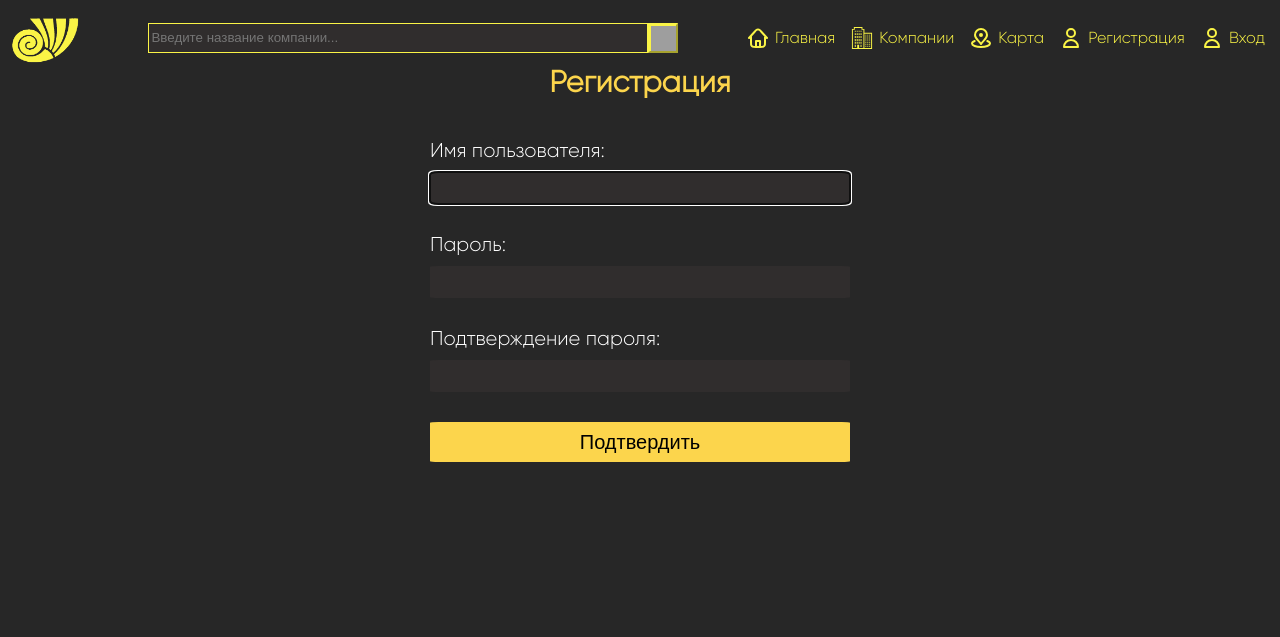
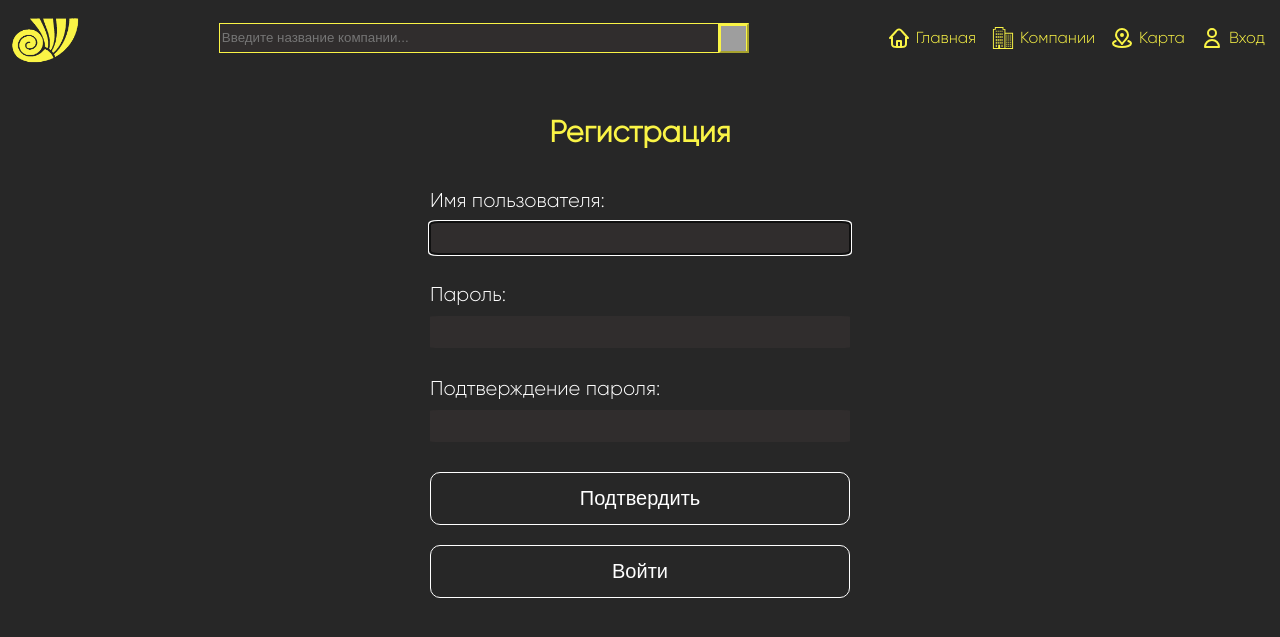
Before and after one commit to BorisVasilevv/web-chel-work, a Django app: page /accounts/registration/ in a window 1280 px wide. Shown: the top 637 px of the page. Run offline with Django 4.2, Linux system fonts and the light colour scheme; some libraries are stand-ins or nearby versions; grey boxes are pictures that could not be loaded.

Commit message:
registration and login joining

```diff
--- a/itcompanysite/accounts/static/account/css/registration.css
+++ b/itcompanysite/accounts/static/account/css/registration.css
@@ -7,14 +7,14 @@
 }
 
 .registration-header{
-    color: #FCD54C;
+    color: #faf446;
     font-size: 30px;
     line-height: 35px;
     font-weight: 700;
 }
 
 .registration-form{
-    padding: 40px 0 0 0;
+    padding: 40px 0 20px 0;
     display: flex;
     flex-direction: column;
 
@@ -39,16 +39,26 @@
     font-weight: 500;
 }
 
-.submit-button{
-    background-color: #FCD54C;
+.button{
     border: 0;
-    height: 40px;
     border-radius: 2%;
     font-size: 20px;
+    width: 420px;
+
+    background-color: #272727;
+    border: 1px solid #FFFFFF;
+    border-radius: 10px;
+    color: #FFFFFF;
+
+    line-height: 21px;
+    padding: 15px ;
+    cursor: pointer;
 }
 
-.submit-button:hover{
+.button:hover{
     cursor: pointer;
+    color: #faf446;
+    border-color: #faf446;
 }
 
 
--- a/itcompanysite/accounts/templates/account/registration.html
+++ b/itcompanysite/accounts/templates/account/registration.html
@@ -29,7 +29,10 @@
 <!--        <input class="input-field" type="password">-->
 <!--        <span class="registration-help-info">Подтвердите пароль</span>-->
 <!--        <input class="input-field" type="password">-->
-        <button class="submit-button" type="submit">Подтвердить</button>
+        <button class="submit-button button" type="submit">Подтвердить</button>
+    </form>
+    <form action="{%url 'login'%}">
+        <button class="login-button button" type="submit">Войти</button>
     </form>
 </main>
 
--- a/itcompanysite/accounts/templates/registration/login.html
+++ b/itcompanysite/accounts/templates/registration/login.html
@@ -25,8 +25,12 @@
 
         {% endfor %}
 
-        <button class="submit-button" type="submit">Войти</button>
+        <button class="submit-button button" type="submit">Войти</button>
     </form>
+    <form action="{%url 'registration'%}">
+        <button class="registration-button button" type="submit">Зарегистрироваться</button>
+    </form>
+
 </main>
 
 
--- a/itcompanysite/companies/static/companies/css/companies.css
+++ b/itcompanysite/companies/static/companies/css/companies.css
@@ -136,7 +136,7 @@
     align-items: center;
     display: flex;
     flex-direction: row;
-    gap: 140px;
+    gap: 180px;
 }
 
 .companies-item_fav-button{
@@ -160,4 +160,6 @@
 
 .companies-item_fav-button:hover{
     transform: scale(1.2);
+   /* color: #faf446;
+    border-color: #faf446; */
 }
--- a/itcompanysite/main/static/main/css/categories.css
+++ b/itcompanysite/main/static/main/css/categories.css
@@ -28,7 +28,7 @@
     width: 250px;
 }
 
-.сustomDev{
+.customDev{
     border: 2px solid #94D377;
 }
 
@@ -62,20 +62,15 @@
     border: 1px solid #FFFFFF;
     border-radius: 10px;
     color: #FFFFFF;
-    display: flex;
-    flex-direction: row;
-
-    gap: 15px;
-
-
     line-height: 21px;
-    padding: 10px ;
-
+    padding: 10px 15px;
     cursor: pointer;
 }
 
 .categories-item_summary{
+    margin-bottom: 10px;
 }
 
 .categories-item_description{
+
 }
--- a/itcompanysite/main/static/main/css/main.css
+++ b/itcompanysite/main/static/main/css/main.css
@@ -8,7 +8,7 @@ body{
     justify-content: space-between;
     gap:15px;
     padding: 10px 15px 0 0;
-
+    margin: 0 0 50px 0;
 }
 
 .main-logo{
--- a/itcompanysite/main/templates/main/index.html
+++ b/itcompanysite/main/templates/main/index.html
@@ -14,7 +14,7 @@
 
         <div class="categories-items">
 
-            <div class="categories-item сustomDev">
+            <div class="categories-item customDev">
                 <h2 class="categories-item_title ">Заказная разработка</h2>
                 <details>
                 <summary class="categories-item_summary">Описание</summary>
@@ -29,7 +29,7 @@
                 <h2 class="categories-item_title">Собственный IT-продукт</h2>
                 <details>
                 <summary class="categories-item_summary">Описание</summary>
-                <span class="categories-item_description">Компания, у которой есть собственный продукт. Стоит узнать о том что это за продукт, потому что тебе придется работать над ним вплоть до увольнения</span>
+                <span class="categories-item_description">Компания, у которой есть собственный продукт. Стоит узнать о том, что это за продукт, потому что тебе придется работать над ним вплоть до увольнения</span>
                 </details>
                 <button class="categories-item_button" id="buttonSelfProducts" onclick="window.location.href = '{% url 'companies_per_type' 'SelfProducts' %}'">Перейти</button>
 
--- a/itcompanysite/main/templates/main/layout.html
+++ b/itcompanysite/main/templates/main/layout.html
@@ -52,11 +52,11 @@
             </div>
 
         {% else %}
-            <div class="navigation-elem">
+           <!-- <div class="navigation-elem">
                 <a class="navigation-elem-link" href="{%url 'registration'%}">
                     <img class="navigation-elem-icon" src="{% static 'main/icons/user.svg'%}">Регистрация
                 </a>
-            </div>
+            </div>   -->
             <div class="navigation-elem">
                 <a class="navigation-elem-link" href="{%url 'login'%}">
                     <img class="navigation-elem-icon" src="{% static 'main/icons/user.svg'%}">Вход
```
Also changed, not shown: itcompanysite/companies/templates/companies/companies.html (+4 -6 lines).
